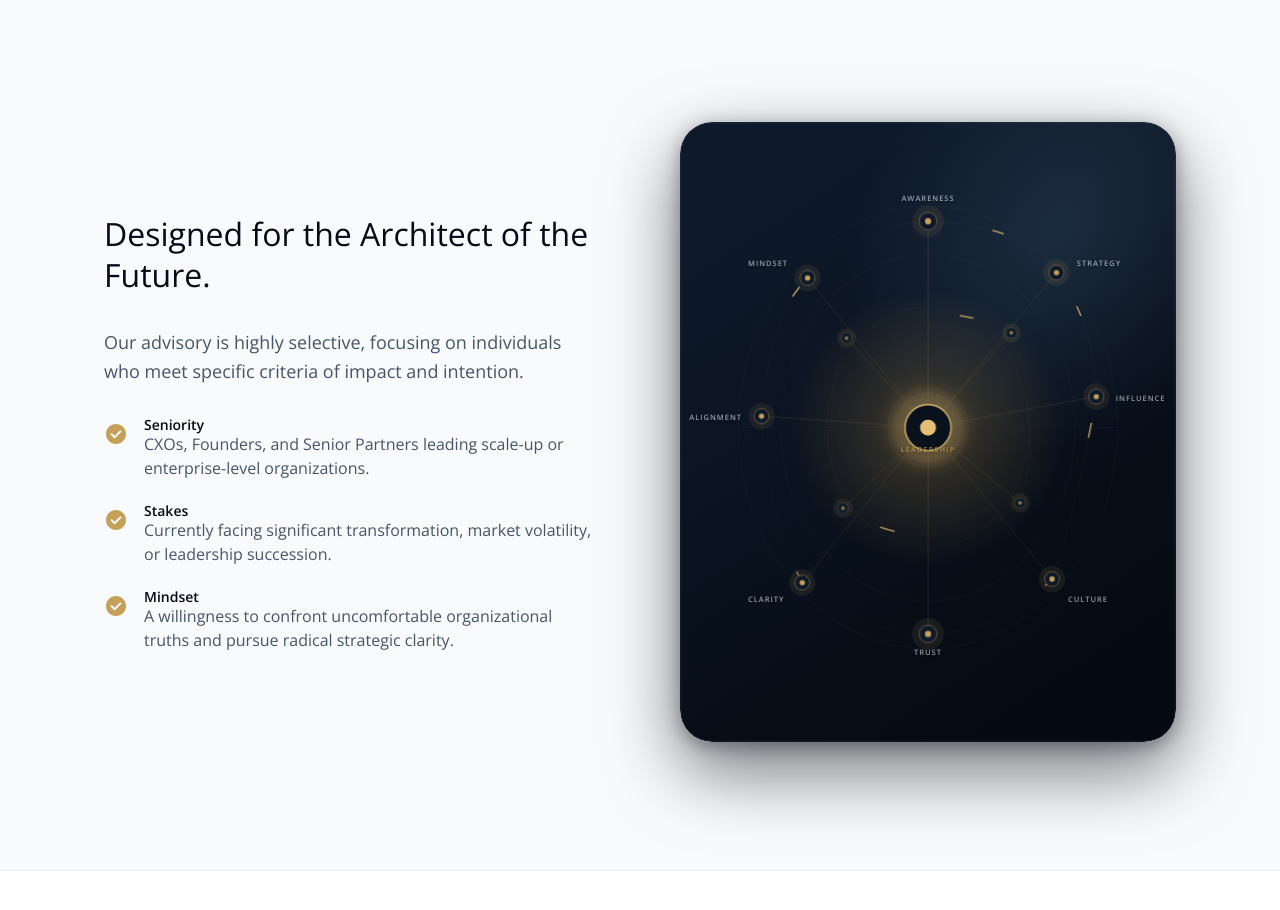
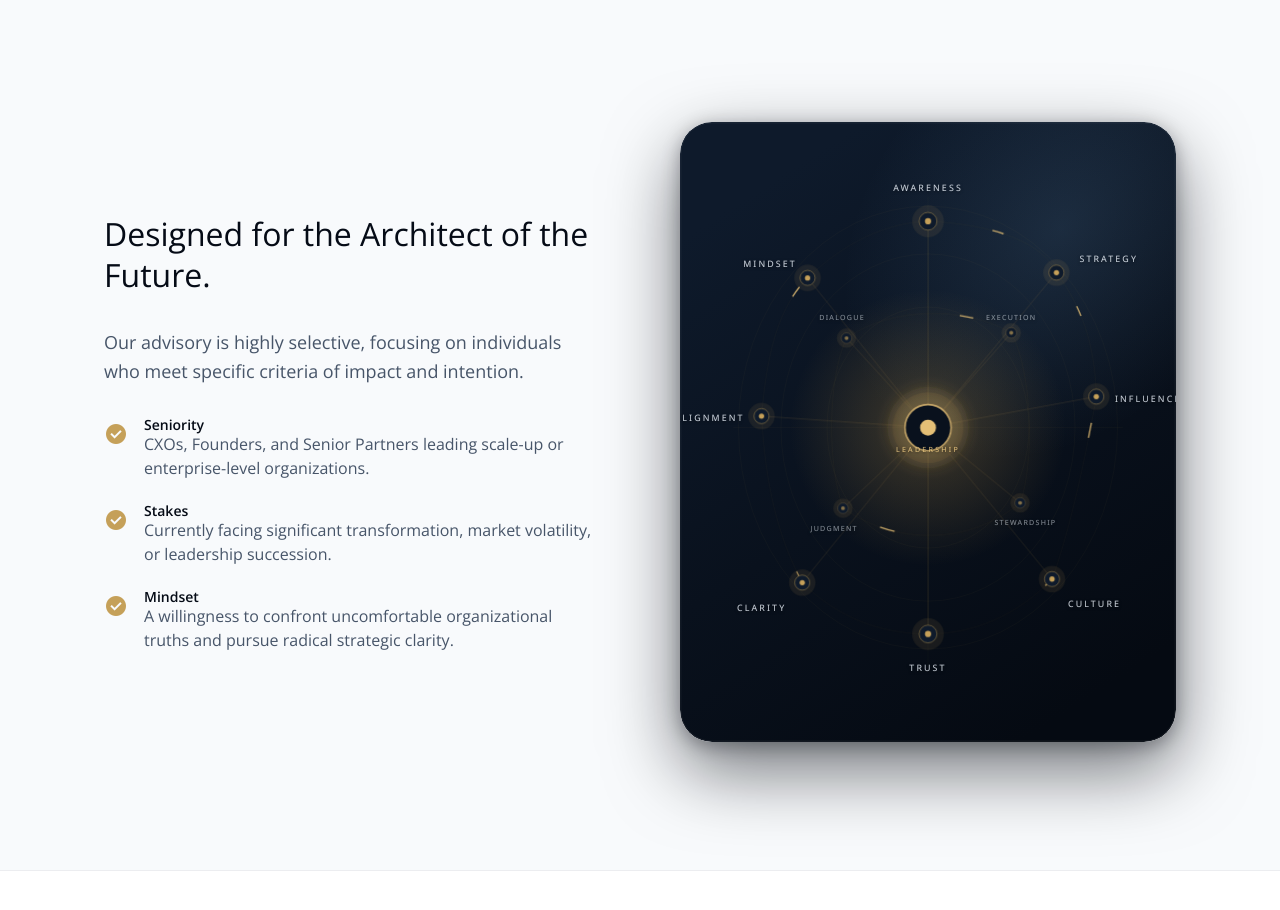
Before and after one commit to contactmiguel/bettertogethergroup, a website: page advisory.html in a window 1280 px wide. Shown: the part 2980-3890 px from the top of the page. Drawn offline with nearby package versions, Linux system fonts and the light colour scheme.

Commit message:
fix: restore 4 missing sub-labels and fix label clipping in network visualization
Add EXECUTION, DIALOGUE, STEWARDSHIP, JUDGMENT sub-labels that were present in
the standalone component but missing from advisory.html. Align all label positions
and font (IBM Plex Sans 10px/0.24em) to match the standalone, fixing ALIGNMENT
and INFLUENCE clipping at the SVG viewport edges caused by the wider Open Sans font.

Co-Authored-By: Claude Sonnet 4.6 <noreply@anthropic.com>

```diff
--- a/advisory.html
+++ b/advisory.html
@@ -219,12 +219,17 @@
 
   /* Labels */
   .executive-network-card__labels text {
-    font-family: 'Open Sans', sans-serif; font-weight: 600;
-    font-size: 8.5px; letter-spacing: 0.13em;
-    fill: rgba(226,232,240,0.58);
+    font-family: "IBM Plex Sans", "Avenir Next", "Segoe UI", sans-serif;
+    font-weight: 500;
+    font-size: 10px; letter-spacing: 0.24em;
+    fill: rgba(231,238,246,0.86);
+    filter: url(#executive-label-shadow);
   }
   .executive-network-card__labels .ntw-label-center {
-    fill: rgba(197,160,89,0.68); letter-spacing: 0.18em; font-size: 8px;
+    fill: rgba(235,201,130,0.9); letter-spacing: 0.32em; font-size: 8px;
+  }
+  .executive-network-card__labels .ntw-sub-label {
+    font-size: 8px; letter-spacing: 0.18em; fill: rgba(231,238,246,0.54);
   }
 
   /* Traveling signal dots */
@@ -557,16 +562,19 @@
         </g>
 
         <!-- Labels -->
-        <g class="executive-network-card__labels executive-network-card__reveal executive-network-card__reveal--three"
-           filter="url(#executive-label-shadow)">
-          <text x="280" y="89"  text-anchor="middle">AWARENESS</text>
-          <text x="448" y="163" text-anchor="start" >STRATEGY</text>
-          <text x="492" y="315" text-anchor="start" >INFLUENCE</text>
-          <text x="438" y="542" text-anchor="start" >CULTURE</text>
-          <text x="280" y="602" text-anchor="middle">TRUST</text>
-          <text x="118" y="542" text-anchor="end"   >CLARITY</text>
-          <text x="70"  y="337" text-anchor="end"   >ALIGNMENT</text>
-          <text x="122" y="163" text-anchor="end"   >MINDSET</text>
+        <g class="executive-network-card__labels executive-network-card__reveal executive-network-card__reveal--three">
+          <text x="280" y="78"  text-anchor="middle">AWARENESS</text>
+          <text x="451" y="158" text-anchor="start" >STRATEGY</text>
+          <text x="491" y="316" text-anchor="start" >INFLUENCE</text>
+          <text x="438" y="548" text-anchor="start" >CULTURE</text>
+          <text x="280" y="620" text-anchor="middle">TRUST</text>
+          <text x="120" y="552" text-anchor="end"   >CLARITY</text>
+          <text x="73"  y="338" text-anchor="end"   >ALIGNMENT</text>
+          <text x="132" y="164" text-anchor="end"   >MINDSET</text>
+          <text x="374" y="224" text-anchor="middle" class="ntw-sub-label">EXECUTION</text>
+          <text x="183" y="224" text-anchor="middle" class="ntw-sub-label">DIALOGUE</text>
+          <text x="390" y="455" text-anchor="middle" class="ntw-sub-label">STEWARDSHIP</text>
+          <text x="174" y="462" text-anchor="middle" class="ntw-sub-label">JUDGMENT</text>
           <text x="280" y="373" text-anchor="middle" class="ntw-label-center">LEADERSHIP</text>
         </g>
 
```
